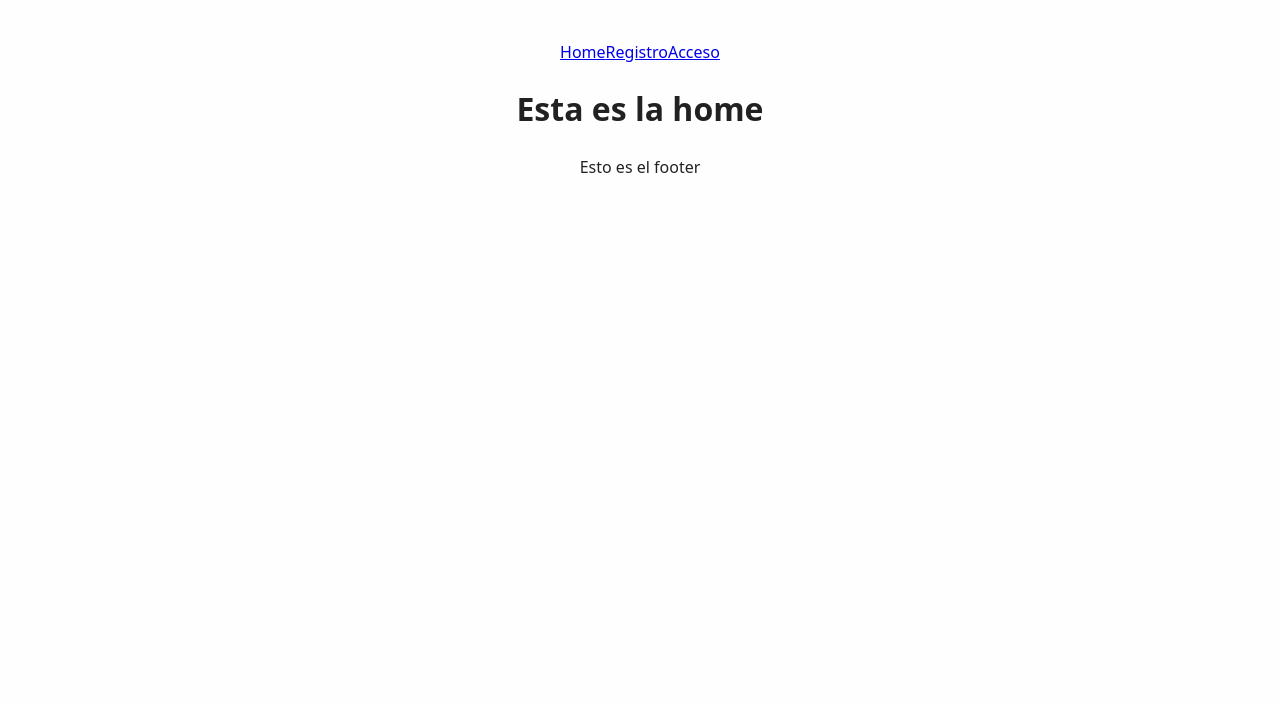
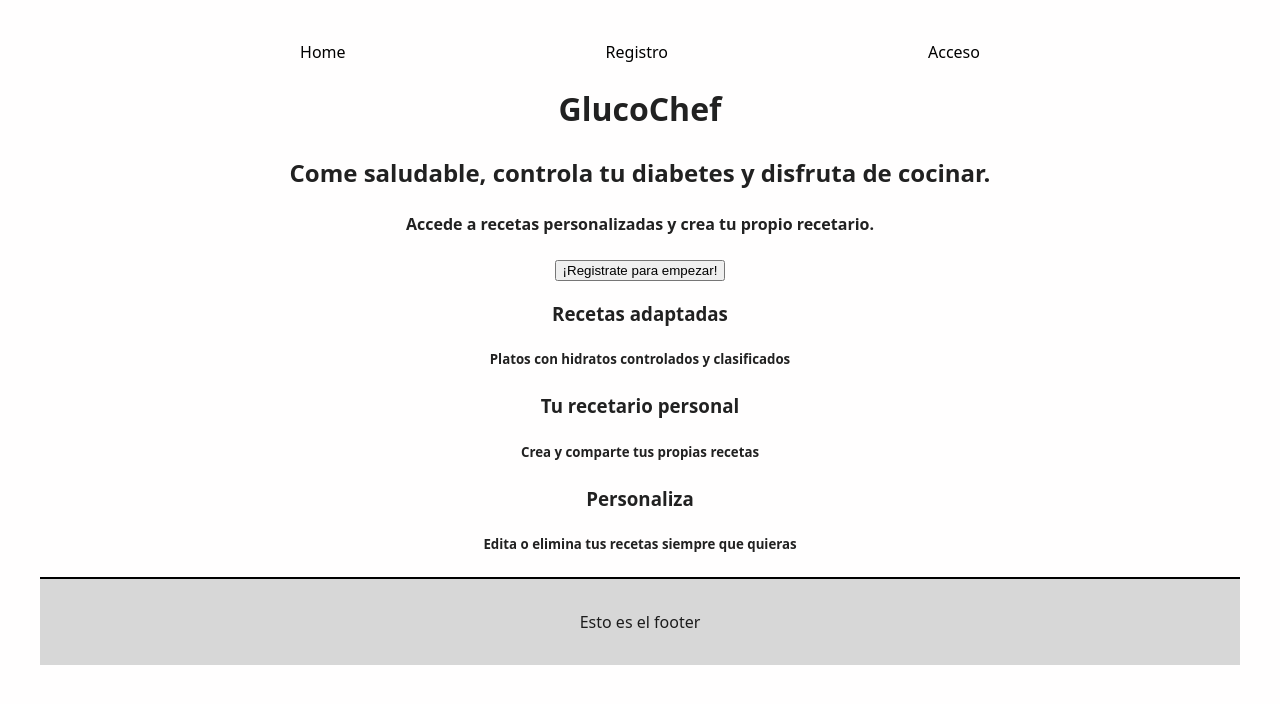
Before and after one commit to Albaperez26/GlucoChef-client, a React (Vite) app: page / in a window 1280 px wide. Shown: the top 704 px of the page. Built offline with nearby package versions, Linux system fonts and the light colour scheme; no server answers.

Commit message:
Home publica empezada

```diff
--- a/src/App.jsx
+++ b/src/App.jsx
@@ -12,6 +12,7 @@ import OnlyPrivate from "./components/OnlyPrivate";
 import AdminPage from "./pages/AdminPage";
 import Signup from "./pages/auth/SignUp";
 import OnlyAdmin from "./components/OnlyAdmin";
+import RecipesPage from "./pages/RecipesPage";
 
 function App() {
   return (
@@ -27,6 +28,14 @@ function App() {
           element={
             <OnlyPrivate>
               <IngredientsPage />
+            </OnlyPrivate>
+          }
+        />
+        <Route
+          path="/recipes"
+          element={
+            <OnlyPrivate>
+              <RecipesPage />
             </OnlyPrivate>
           }
         />
--- /dev/null
+++ b/src/components/Footer.css
@@ -0,0 +1,10 @@
+.footer {
+    border-top: 2px solid black;
+    display: flex;
+    flex-direction: column;
+    justify-content: center;
+    position: relative;
+    padding: 15px;
+    bottom: 0px;
+    background-color: #d7d7d7;
+}
--- a/src/components/Footer.jsx
+++ b/src/components/Footer.jsx
@@ -1,6 +1,7 @@
+import "./Footer.css";
 function Footer() {
   return (
-    <footer>
+    <footer className="footer">
       <p>Esto es el footer</p>
     </footer>
   );
--- /dev/null
+++ b/src/components/NavBar.css
@@ -0,0 +1,11 @@
+.nav-elements {
+    display: flex;
+    flex-direction: row;
+    justify-content: space-evenly;
+
+
+}
+.nav-button {
+    color: black;
+    text-decoration: none;
+}
--- a/src/components/NavBar.jsx
+++ b/src/components/NavBar.jsx
@@ -1,6 +1,8 @@
 import { useContext } from "react";
 import { Link, useNavigate } from "react-router-dom";
 import { AuthContext } from "../context/auth.context";
+
+import "./NavBar.css";
 
 function NavBar() {
   const { isLoggedIn } = useContext(AuthContext);
@@ -20,23 +22,33 @@ function NavBar() {
     }
   };
   return (
-    <nav>
-      <Link to="/">Home</Link>
+    <nav className="nav-elements">
+      <Link to="/" className="nav-button">
+        Home
+      </Link>
       {role === "admin" ? (
         <>
-          <Link to="/ingredients">Ingredientes</Link>
+          <Link to="/ingredients" className="nav-button">
+            Ingredientes
+          </Link>
         </>
       ) : (
         <></>
       )}
       {isLoggedIn === true ? (
         <>
-          <Link onClick={handleLogout}>Cerrar sesión</Link>
+          <Link onClick={handleLogout} className="nav-button">
+            Cerrar sesión
+          </Link>
         </>
       ) : (
         <>
-          <Link to="/signup">Registro</Link>
-          <Link to="/login">Acceso</Link>
+          <Link to="/signup" className="nav-button">
+            Registro
+          </Link>
+          <Link to="/login" className="nav-button">
+            Acceso
+          </Link>
         </>
       )}
     </nav>
--- a/src/pages/HomePage.jsx
+++ b/src/pages/HomePage.jsx
@@ -1,7 +1,21 @@
 function HomePage() {
   return (
     <>
-      <h1>Esta es la home</h1>
+      <div>
+        <h1>GlucoChef</h1>
+        <h2>Come saludable, controla tu diabetes y disfruta de cocinar.</h2>
+        <h4>Accede a recetas personalizadas y crea tu propio recetario.</h4>
+        <button>¡Registrate para empezar!</button>
+      </div>
+      <div>
+        <h3>Recetas adaptadas</h3>
+        <h5>Platos con hidratos controlados y clasificados</h5>
+        <h3>Tu recetario personal</h3>
+        <h5>Crea y comparte tus propias recetas</h5>
+        <h3>Personaliza</h3>
+        <h5>Edita o elimina tus recetas siempre que quieras</h5>
+      </div>
+      <div>{/*poner 3 recetas en vista previa(imagen, nombre) */}</div>
     </>
   );
 }
--- /dev/null
+++ b/src/pages/RecipesPage.jsx
@@ -0,0 +1,8 @@
+function RecipesPage() {
+  return (
+    <div>
+      <h2>Esta es la página de TODAS las recetas</h2>
+    </div>
+  );
+}
+export default RecipesPage;
```
